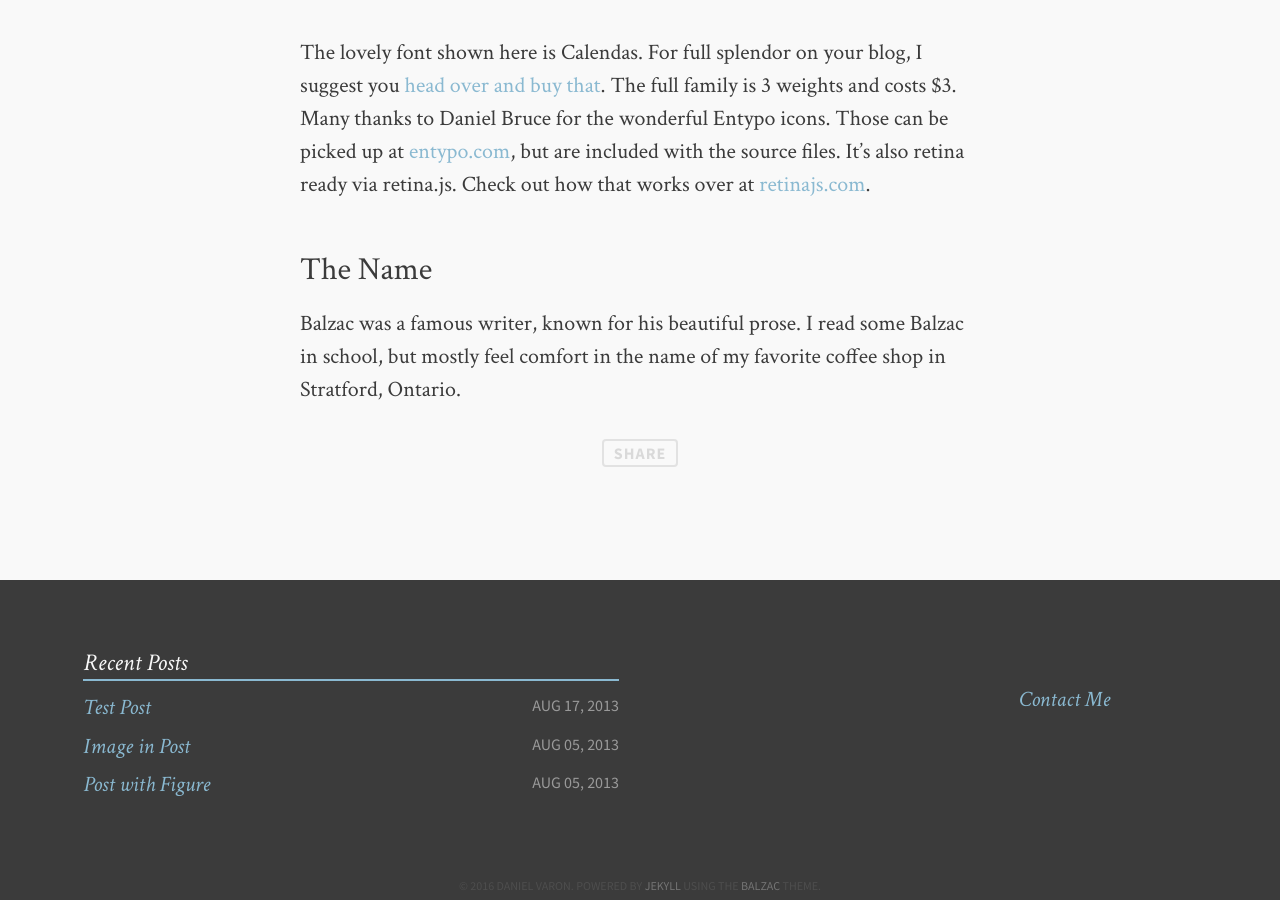
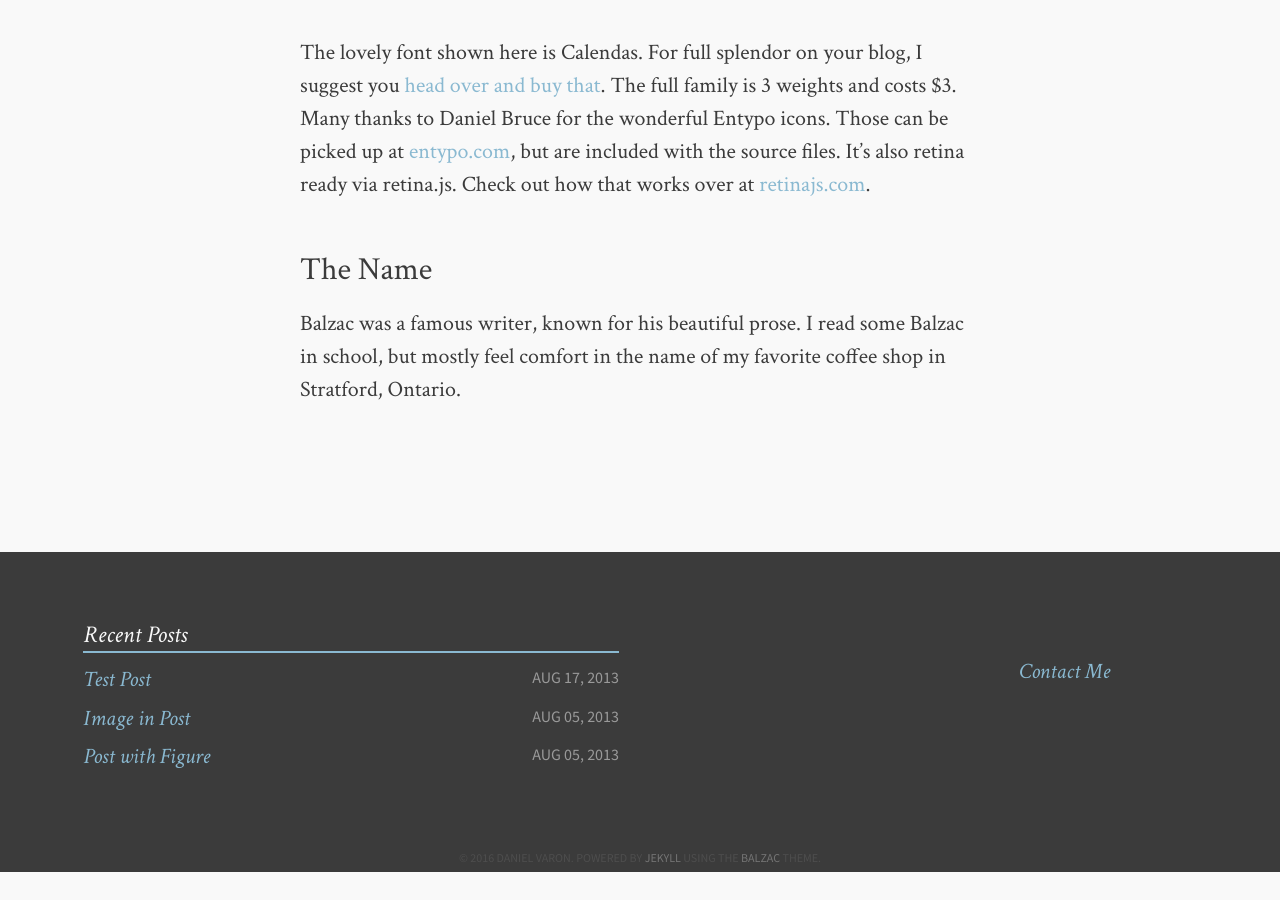
Before and after one commit to djvaron/djvaron.github.io, a Jekyll site: the page built from research.md, in a window 1280 px wide and 900 px high, scrolled down 1388 px. Built offline with Jekyll 4.4.1, drawn with Linux system fonts in a browser that asks for light colours; comment, search, counter and statistics services are not loaded; after the commit the page ends 2260 px from its top, so only the background shows below that.

Commit message:
Update page.html

```diff
--- a/_layouts/page.html
+++ b/_layouts/page.html
@@ -25,8 +25,8 @@
 
         {{ content }}
 
-      <a class="share" href="https://twitter.com/intent/tweet?text=&quot;{{ page.title }}&quot;%20{{ site.canonical }}{{ page.url }}%20via%20&#64;{{ site.owner.twitter }}" data-dnt="true">Share</a>
-      <script>!function(d,s,id){var js,fjs=d.getElementsByTagName(s)[0];if(!d.getElementById(id)){js=d.createElement(s);js.id=id;js.src="//platform.twitter.com/widgets.js";fjs.parentNode.insertBefore(js,fjs);}}(document,"script","twitter-wjs");</script>
+     <!-- <a class="share" href="https://twitter.com/intent/tweet?text=&quot;{{ page.title }}&quot;%20{{ site.canonical }}{{ page.url }}%20via%20&#64;{{ site.owner.twitter }}" data-dnt="true">Share</a>
+      <script>!function(d,s,id){var js,fjs=d.getElementsByTagName(s)[0];if(!d.getElementById(id)){js=d.createElement(s);js.id=id;js.src="//platform.twitter.com/widgets.js";fjs.parentNode.insertBefore(js,fjs);}}(document,"script","twitter-wjs");</script> -->
 
       </article>
     </section>
```
